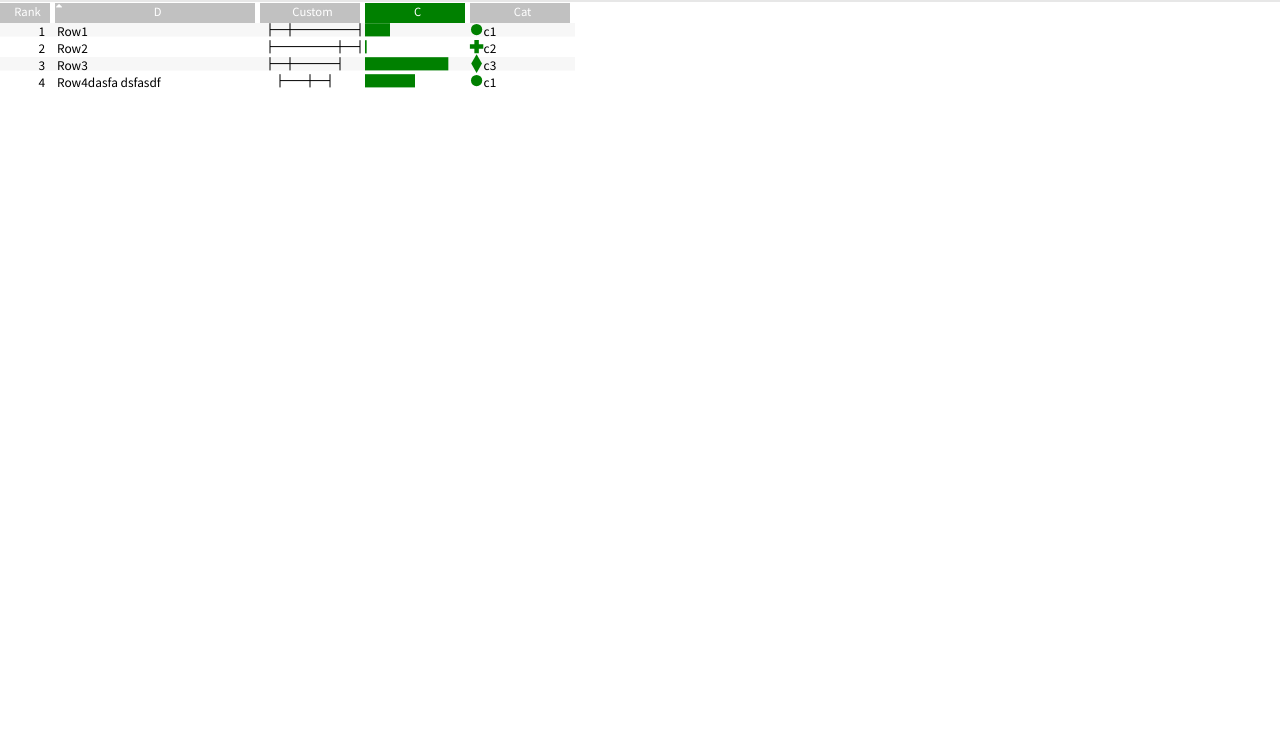
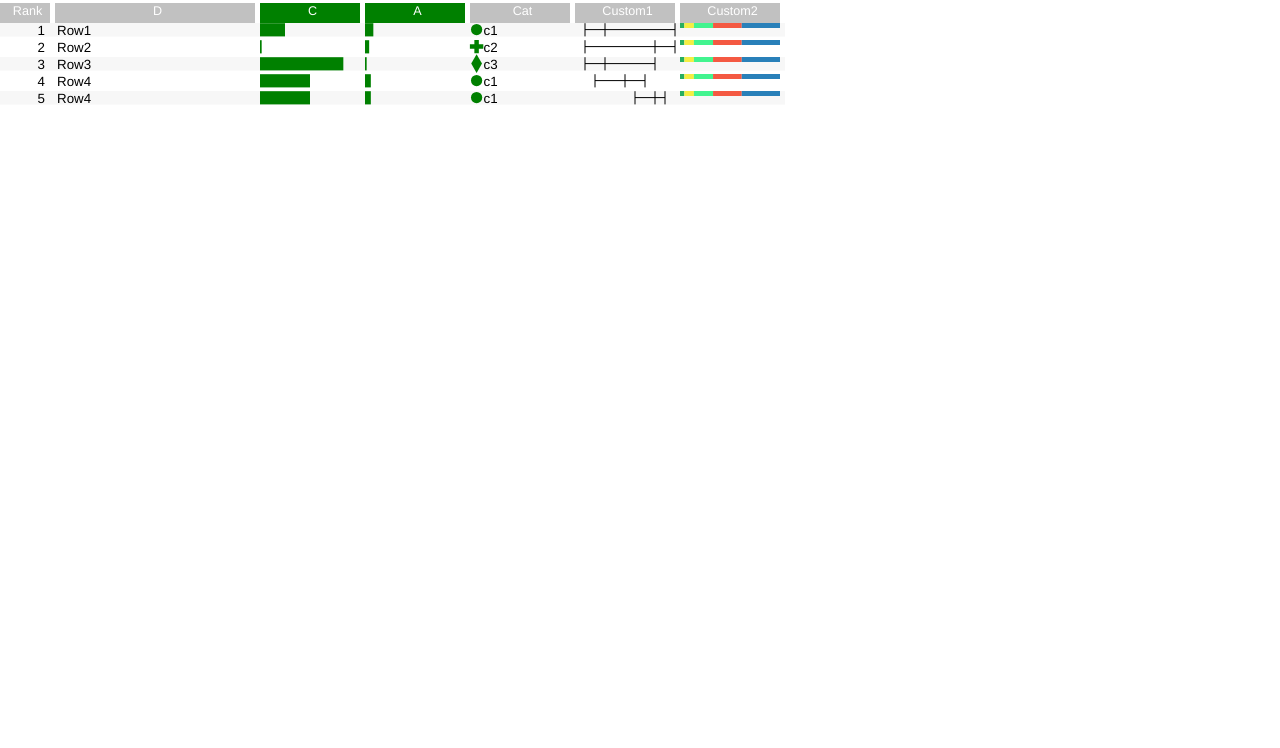
Before and after one commit to bikramkawan/lineup_custom_renderer, a website: page index.html in a window 1280 px wide. Shown: the part 52-800 px from the top of the page. Drawn offline with nearby package versions, Linux system fonts and the light colour scheme.

Commit message:
custom heatmap
Dummy custom heatmap

```diff
--- a/custom.js
+++ b/custom.js
@@ -1,71 +1,167 @@
-
 var categoricalCellRenderer = LineUpJS.renderer.createRenderer('g.my', function ($col, col, rows, context) {
     var $rows = $col.datum(col).selectAll('g.my').data(rows, context.rowKey);
     var $rows_enter = $rows.enter().append('g').attr({
         'class': 'my',
-          'data-index': function (d, i) { return i; },
-          transform: function (d, i) { return 'translate(' + context.cellX(i) + ',' + context.cellPrevY(i) + ')'; }
+        'data-index': function (d, i) {
+            return i;
+        },
+        transform: function (d, i) {
+            return 'translate(' + context.cellX(i) + ',' + context.cellPrevY(i) + ')';
+        }
     });
     $rows_enter.append('text').attr({
         'clip-path': 'url(#' + context.idPrefix + 'clipCol' + col.id + ')',
-          x: function (d, i) { return context.rowHeight(i); }
+        x: function (d, i) {
+            return context.rowHeight(i);
+        }
     });
     $rows_enter.append('path');
     $rows.attr({
-          'data-index': function (d, i) { return i; },
-          transform: function (d, i) { return 'translate(' + context.cellX(i) + ',' + context.cellY(i) + ')'; }
+        'data-index': function (d, i) {
+            return i;
+        },
+        transform: function (d, i) {
+            return 'translate(' + context.cellX(i) + ',' + context.cellY(i) + ')';
+        }
     });
     $rows.select('text').attr({
-          x: function (d, i) { return context.rowHeight(i); }
-      }).text(function (d) { return col.getLabel(d); });
+        x: function (d, i) {
+            return context.rowHeight(i);
+        }
+    }).text(function (d) {
+        rows.forEach(function (i) {
+
+
+        })
+
+        return col.getLabel(d);
+    });
     $rows.select('path').style({
-          fill: function (d) { return 'green'; }
+        fill: function (d) {
+            return 'green';
+        }
     }).attr({
-          d: function(d, i) {
+        d: function (d, i) {
             var size = Math.max(context.rowHeight(i) - context.option('rowPadding', 1) * 2, 0);
             var index = col.categories.indexOf(col.getValue(d));
             var s = d3.svg.symbol().type(d3.svg.symbolTypes[index]).size(100);
             return s();
         },
-          transform: function(d, i) {
-            var size = Math.max(context.rowHeight(i) - context.option('rowPadding', 1) * 2, 0)/2;
-            return 'translate('+size+','+size+')';
+        transform: function (d, i) {
+            var size = Math.max(context.rowHeight(i) - context.option('rowPadding', 1) * 2, 0) / 2;
+            return 'translate(' + size + ',' + size + ')';
         }
     });
     context.animated($rows).attr({
-          transform: function (d, i) { return 'translate(' + context.cellX(i) + ',' + context.cellY(i) + ')'; }
+        transform: function (d, i) {
+            return 'translate(' + context.cellX(i) + ',' + context.cellY(i) + ')';
+        }
     });
     $rows.exit().remove();
 });
 
 //expecting in the column an object with { mean, min, max} in the range 0...100
 var MyColumn = LineUpJS.model.defineColumn('Custom', {
+    compare: function (x, y) {
+
+        return this.getValue(x).mean - this.getValue(y).mean;
+    }
+});
+
+
+var MyColumn2 = LineUpJS.model.defineColumn('Custom', {
     compare: function (a, b) {
         return this.getValue(a).mean - this.getValue(b).mean;
     }
 });
 
+// console.log(MyColumn1);
+
 var myCellRenderer = LineUpJS.renderer.createRenderer('path.shift', function ($col, col, rows, context) {
     var $rows = $col.datum(col).selectAll('path.shift').data(rows, context.rowKey);
     var $rows_enter = $rows.enter().append('path').attr({
         'class': 'shift',
-          'data-index': function (d, i) { return i; },
-          transform: function (d, i) { return 'translate(' + context.cellX(i) + ',' + context.cellPrevY(i) + ')'; }
+        'data-index': function (d, i) {
+            return i;
+        },
+        transform: function (d, i) {
+            return 'translate(' + context.cellX(i) + ',' + context.cellPrevY(i) + ')';
+        }
     });
     var f = col.getWidth() / 100;
-      $rows.attr('d', function(d, i) {
+    $rows.attr('d', function (d, i) {
         var value = col.getValue(d);
+
         var left = value.min * f, right = value.max * f, center = value.mean * f;
         var top = context.option('rowPadding', 1);
         var bottom = Math.max(context.rowHeight(i) - top, 0);
-        var middle = (bottom-top) / 2;
-        return 'M'+left+','+middle+'L'+right+','+middle +
-          'M'+left+','+top+'L'+left+','+bottom+
-          'M'+center+','+top+'L'+center+','+bottom+
-          'M'+right+','+top+'L'+right+','+bottom;
+        var middle = (bottom - top) / 2;
+        return 'M' + left + ',' + middle + 'L' + right + ',' + middle +
+            'M' + left + ',' + top + 'L' + left + ',' + bottom +
+            'M' + center + ',' + top + 'L' + center + ',' + bottom +
+            'M' + right + ',' + top + 'L' + right + ',' + bottom;
     })
     context.animated($rows).attr({
-          transform: function (d, i) { return 'translate(' + context.cellX(i) + ',' + context.cellY(i) + ')'; }
+        transform: function (d, i) {
+            return 'translate(' + context.cellX(i) + ',' + context.cellY(i) + ')';
+        }
     });
     $rows.exit().remove();
 });
+
+
+var myCellRenderer2 = LineUpJS.renderer.createRenderer('g.my', function ($col, col, rows, context) {
+    var colors = ['#27AE60', '#f4ee42', '#42f48f', '#f45942', '#2980B9'];
+    var height = 5;
+    var width = [];
+    var y = 0;
+    var scale = d3.scale.linear().range([0, 100]); // Constraint the window width
+    var max = 0;
+
+    rows.forEach(function (d, i) {
+        max = d3.max([max, d3.sum(d.custom2.x)]);
+        scale.domain([0, max]);  // Convert any range to fix with in window width
+    });
+
+    var $rows = $col.datum(col).selectAll('g.my').data(rows, context.rowKey);
+
+    var $rows_enter = $rows.enter().append('g').attr({
+        'class': 'my',
+        'data-index': function (d, i) {
+            return i;
+        },
+        transform: function (d, i) {
+            return 'translate(' + context.cellX(i) + ',' + context.cellPrevY(i) + ')';
+        }
+    });
+
+    var $rects = $rows_enter.selectAll('rect').data(function (d) {
+        return d.custom2.x
+    }); // Select custom2.x data
+    $rects.enter().append('rect');
+    $rects.attr({
+        'data-index': function (d, i) {
+            return i;
+        },
+
+        'width': function (d) {
+            return scale(d);
+        },
+        'height': height,
+        'y': y,
+        'x': function (d) {
+            var prev = this.previousSibling; // One previous step information.
+            return (prev === null) ? 0 : parseFloat(d3.select(prev).attr('x')) + parseFloat(d3.select(prev).attr('width'));
+        },
+        'fill': function (d, i) {
+            return colors[i];
+        }
+    });
+
+    context.animated($rows).attr({
+        transform: function (d, i) {
+            return 'translate(' + context.cellX(i) + ',' + context.cellY(i) + ')';
+        }
+    });
+    $rows.exit().remove();
+});
--- a/index.html
+++ b/index.html
@@ -11,9 +11,9 @@
   <meta name="viewport" content="width=device-width">
 
   <link href="bower_components/bootstrap/dist/css/bootstrap.css" rel="stylesheet" type='text/css'>
-  <link href="bower_components/font-awesome/css/font-awesome.css" rel="stylesheet" type='text/css'>
+  <!--<link href="bower_components/font-awesome/css/font-awesome.css" rel="stylesheet" type='text/css'>-->
   <link href="bower_components/lineupjs/dist/style.css" rel="stylesheet" type='text/css'>
-  <link href="bootstrap_theme.min.css" rel="stylesheet" type='text/css'>
+  <!--<link href="bootstrap_theme.min.css" rel="stylesheet" type='text/css'>-->
   <link href="style.css" rel="stylesheet">
 </head>
 <body>
@@ -45,6 +45,10 @@
   </div>
 </nav>
 
+ <!--<svg height="210" width="400">-->
+  <!--<path d="M10,6.600000000000001 L100,6.600000000000001M10,0.2 L10,13.400000000000002M30,0.2 L30,13.400000000000002M100,0.2 L100,13.400000000000002" stroke="red"/>-->
+  <!--Sorry, your browser does not support inline SVG.-->
+<!--</svg>-->
 <main>
 </main>
 
--- a/main.js
+++ b/main.js
@@ -1,38 +1,49 @@
 /**
  * Created by Samuel Gratzl on 04.09.2014.
  */
-
+// Self Invoking JS
 (function (LineUpJS, d3) {
   var arr = [
-      {a: 10, b: 20, c: 30, d: 'Row1', cat: 'c1', custom: { min: 10, max: 100, mean: 30}},
-      {a: 5, b: 14, c: 2, d: 'Row2', cat: 'c2', custom: { min: 10, max: 100, mean: 80}},
-      {a: 2, b: 7, c: 100, d: 'Row3', cat: 'c3', custom: { min: 10, max: 80, mean: 30}},
-      {a: 7, b: 1, c: 60, d: 'Row4dasfa dsfasdf', cat: 'c1', custom: { min: 20, max: 70, mean: 50}}
-    ];
+      {a: 10, b: 20, c: 30, d: 'Row1', cat: 'c1', custom: { min: 10, max: 100, mean: 30}, custom2: { x:[10,22,44,66,88]}},
+      {a: 5, b: 14, c: 2, d: 'Row2', cat: 'c2', custom: { min: 10, max: 100, mean: 80},custom2: { x:[10,22,44,66,88]}},
+        {a: 2, b: 7, c: 100, d: 'Row3', cat: 'c3', custom: { min: 10, max: 80, mean: 30},custom2: { x:[10,22,44,66,88]}},
+      {a: 7, b: 1, c: 60, d: 'Row4', cat: 'c1', custom: { min: 20, max: 70, mean: 50},custom2: { x:[10,22,44,66,88]}},
+      {a: 7, b: 1, c: 60, d: 'Row4', cat: 'c1', custom: { min: 60, max: 90, mean: 80},custom2: { x:[10,22,44,66,88]}},
+   ];
+
     var desc = [
       {label: 'D', type: 'string', column: 'd'},
       {label: 'C', type: 'number', column: 'c', 'domain': [0, 120], color: 'green'},
+     {label: 'A', type: 'number', column: 'a', 'domain': [0, 120], color: 'green'},
       {label: 'Cat', type: 'categorical', column: 'cat', categories : ['c1','c2','c3']},
-      {label: 'Custom', type: 'custom', column: 'custom'}
+      {label: 'Custom1', type: 'custom', column: 'custom'},
+      {label: 'Custom2', type: 'custom2', column: 'custom2'}
+      //  {label: 'Custom3', type: 'custom', column: 'custom3'}
     ];
 
     var p = new LineUpJS.provider.LocalDataProvider(arr, desc, {
       columnTypes: {
-        custom: MyColumn
+        custom: MyColumn,
+        custom2: MyColumn2
+
+
       }
     });
     var r = p.pushRanking();
 
     var root = d3.select('main');
-    r.push(p.create(desc[0]));
-    r.push(p.create(desc[3]));
-    r.push(p.create(desc[1]));
-    r.push(p.create(desc[2]));
+     desc.forEach(function (d) {
+
+
+        r.push(p.create(d));
+    })
 
     var body = LineUpJS.create(p, root.node(), {
       renderers: {
         custom: myCellRenderer,
-        categorical: categoricalCellRenderer
+        custom2: myCellRenderer2,
+          categorical: categoricalCellRenderer
+
       }
     });
     body.update();
```
Also changed, not shown: test.html (added, +37 -0 lines). Lines whose indentation alone changed are shown as unchanged.
